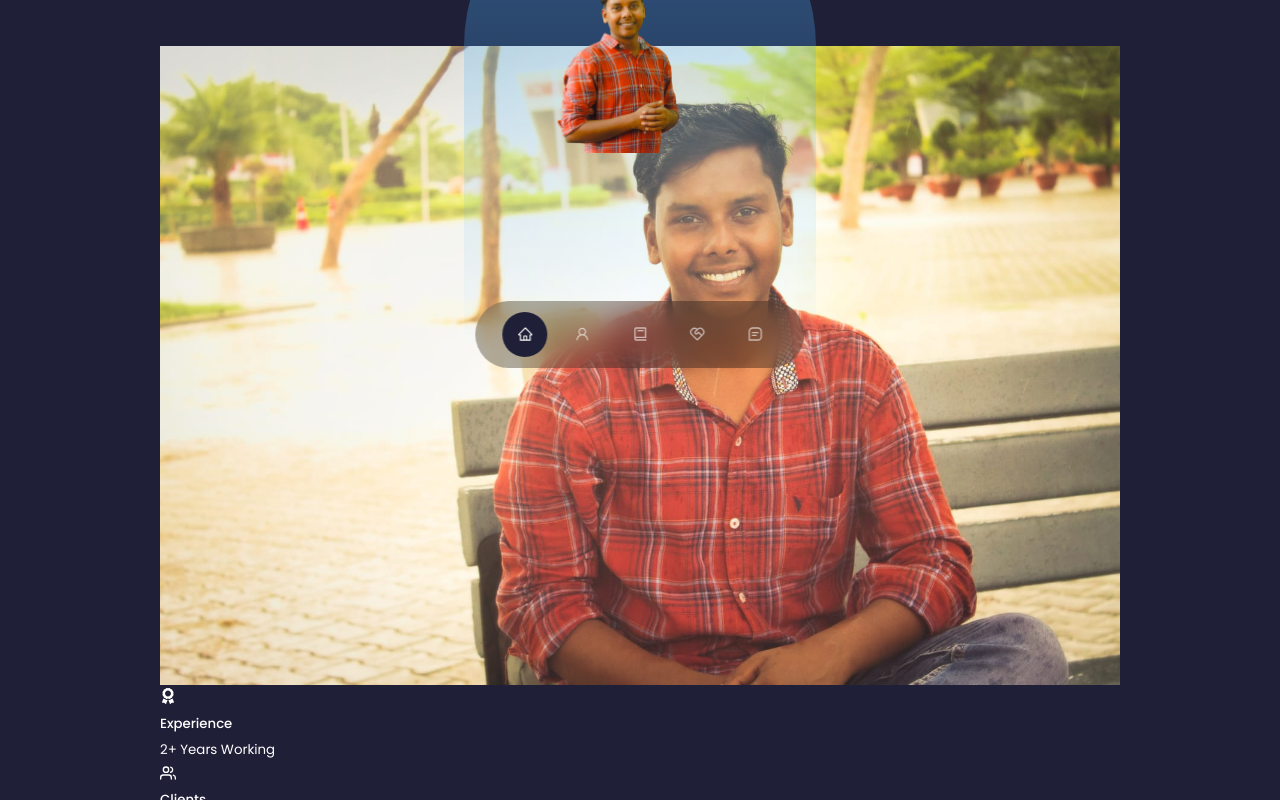
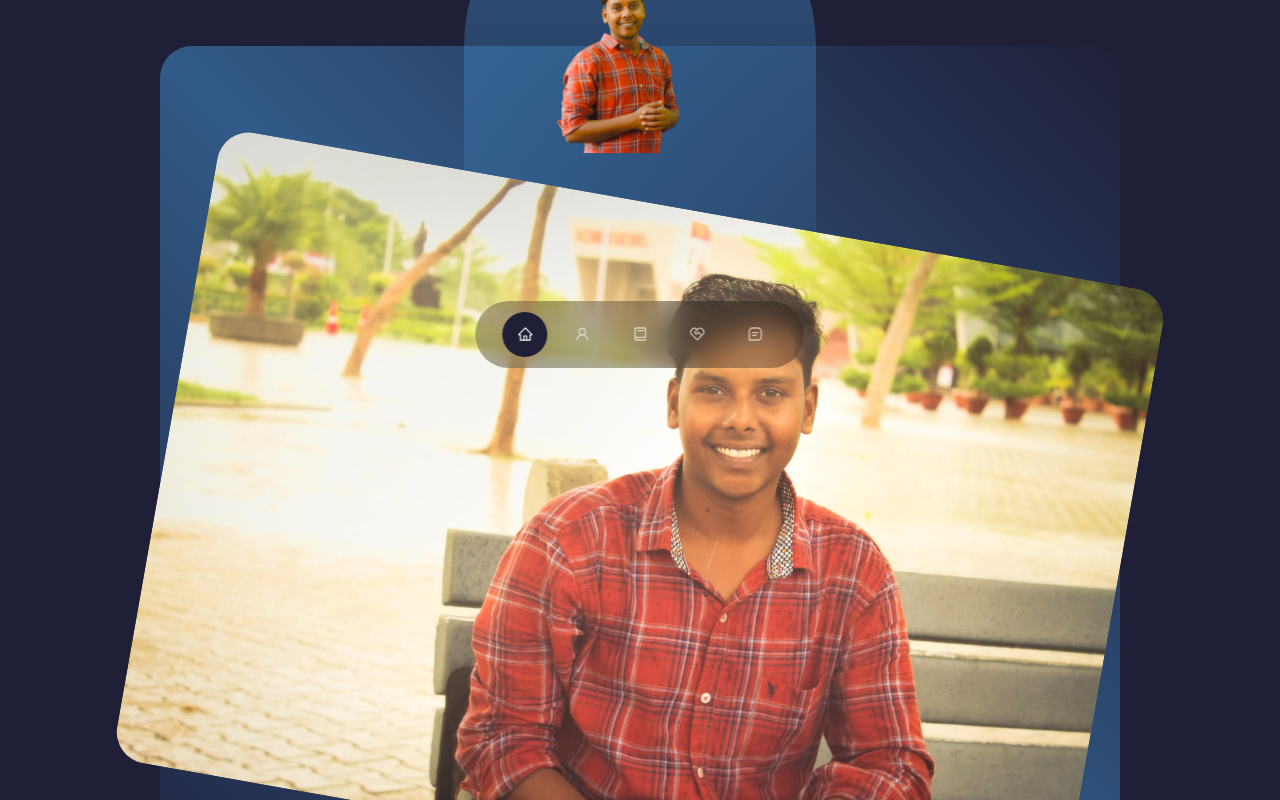
Before and after one commit to Dharmen895/dharmen-portfolio, a React (Create React App) app: page / in a window 1280 px wide. Shown: the part 400-1200 px from the top of the page. Built offline with nearby package versions, Linux system fonts and the light colour scheme.

Commit message:
feat:add style to about section

```diff
--- a/src/components/about/about.css
+++ b/src/components/about/about.css
@@ -0,0 +1,56 @@
+.about_container{
+    display: grid;
+    grid-template-columns: 35% 50%;
+    gap:15%;
+}
+.about_me{
+    width: 100%;
+    aspect-ratio: 1/1;
+    border-radius: 2rem;
+    background: linear-gradient(45deg, transparent,var(--color-primary), transparent);
+    display: grid;
+    place-items: center;
+}
+.about_me-image{
+    border-radius: 2rem;
+    overflow: hidden;
+    transform: rotate(10deg);
+    transition: var(--transition);
+}
+.about_me-image:hover{
+    transform: rotate(0);
+}
+.about_card{
+    display: grid;
+    grid-template-columns: repeat(3,1fr);
+    gap: 1.5rem;
+}
+.about_card{
+    background: var(--color-bg-variant);
+    border: 1px solid transparent;
+    border-radius: 1rem;
+    padding: 2rem;
+    text-align: center;
+    transition: var(--transition);
+}
+.about_card:hover{
+    background: transparent;
+    border-color: var(--color-primary-variant);
+    cursor: default;
+}
+.about_icon{
+    color:var(--color-primary);
+    font-size: 1.4rem;
+    margin-bottom: 1rem;
+}
+.about_card h5{
+    font-size: 0.95rem;
+}
+.about_card small{
+    font-size: 0.7rem;
+    color: var(--color-light);
+}
+.about_content p{
+    margin: 2rem 0 2.6rem;
+    color: var(--color-light);
+}
```
